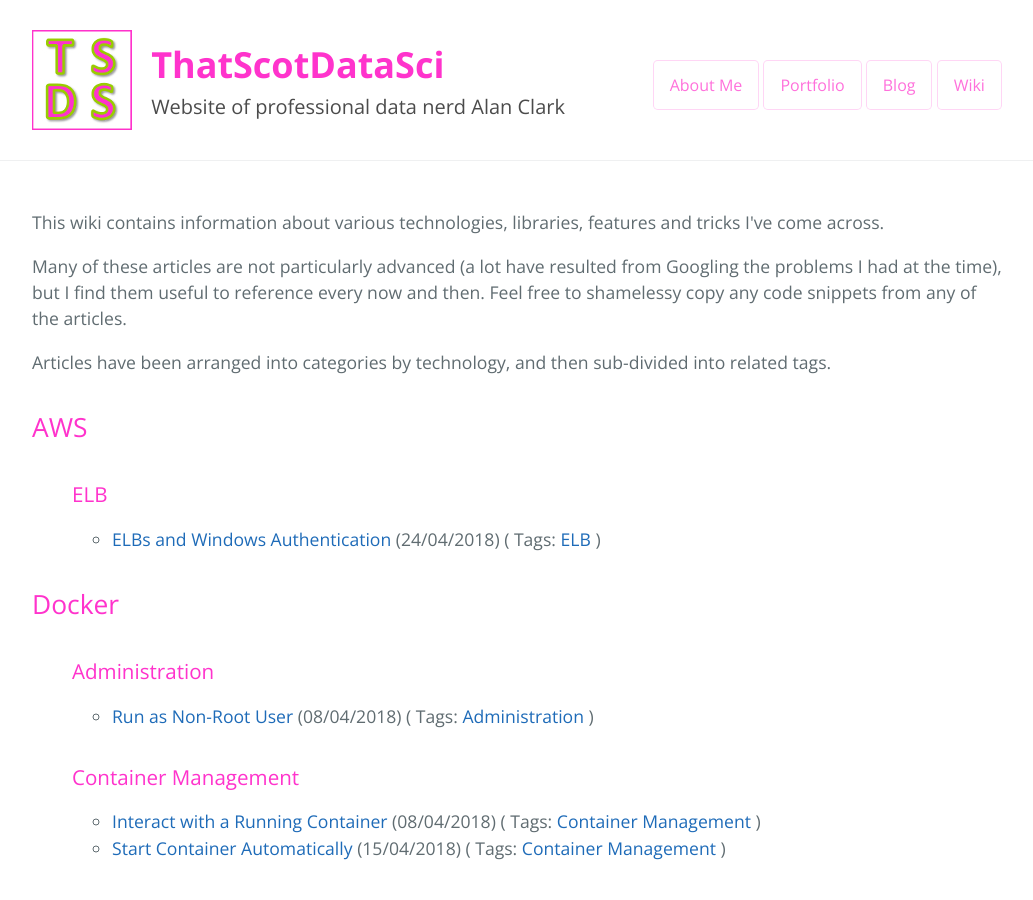
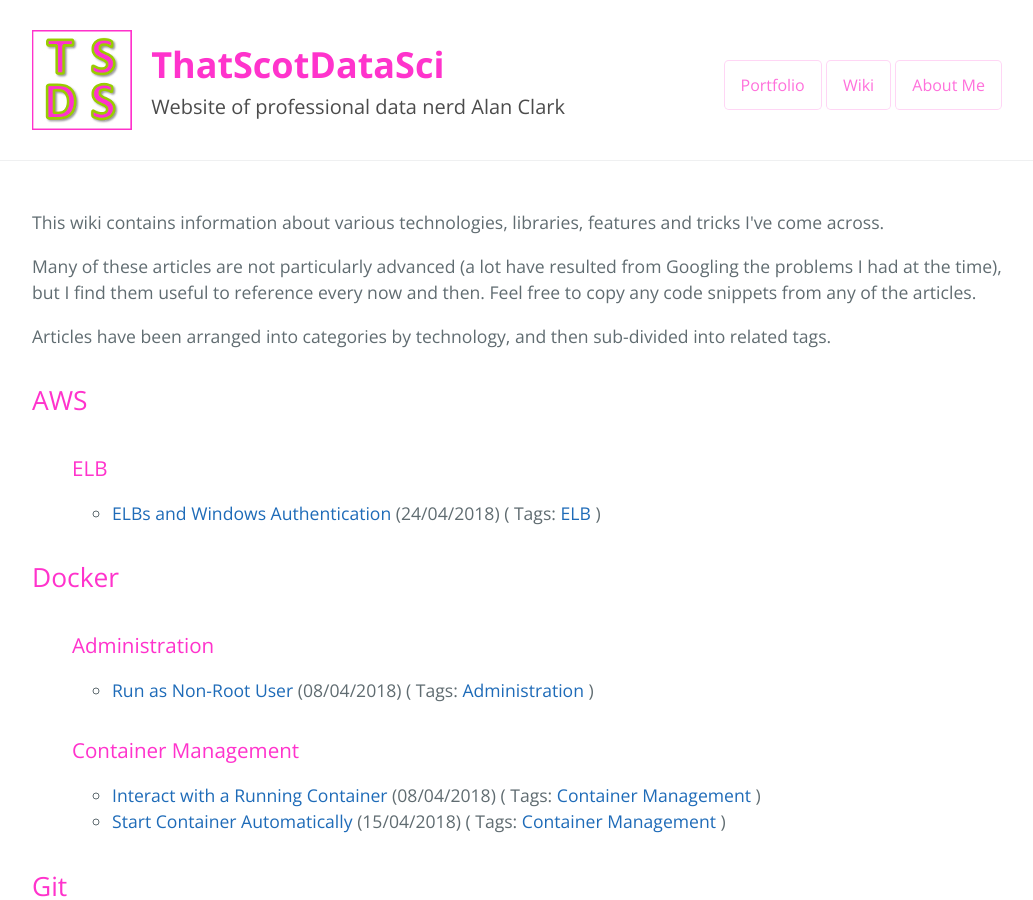
Before and after one commit to thatscotdatasci/thatscotdatasci.github.io, a Jekyll site: the page built from _wiki/wiki.html, in a window 1280 px wide and 900 px high. Shown: the whole window, without its empty margins (123-1156 px from the left). Built offline with Jekyll 4.4.1, drawn with Linux system fonts in a browser that asks for light colours.

Commit message:
Disable blog header for now; minor update to wiki wording

```diff
--- a/_includes/header.html
+++ b/_includes/header.html
@@ -14,10 +14,10 @@
       </div>
       <div class="col-5">
         <div class="header-links">
+          <a href="/portfolio" class="btn">Portfolio</a>
+<!--          <a href="/blog" class="btn">Blog</a>-->
+          <a href="/wiki" class="btn">Wiki</a>
           <a href="/about" class="btn">About Me</a>
-          <a href="/portfolio" class="btn">Portfolio</a>
-          <a href="/blog" class="btn">Blog</a>
-          <a href="/wiki" class="btn">Wiki</a>
         </div>
       </div>
     </div>
--- a/_wiki/wiki.html
+++ b/_wiki/wiki.html
@@ -7,7 +7,7 @@ title-settings: hide
 
 <p>This wiki contains information about various technologies, libraries, features and tricks I've come across.</p>
 
-<p>Many of these articles are not particularly advanced (a lot have resulted from Googling the problems I had at the time), but I find them useful to reference every now and then. Feel free to shamelessy copy any code snippets from any of the articles.</p>
+<p>Many of these articles are not particularly advanced (a lot have resulted from Googling the problems I had at the time), but I find them useful to reference every now and then. Feel free to copy any code snippets from any of the articles.</p>
 
 <p>Articles have been arranged into categories by technology, and then sub-divided into related tags.</p>
 
```
